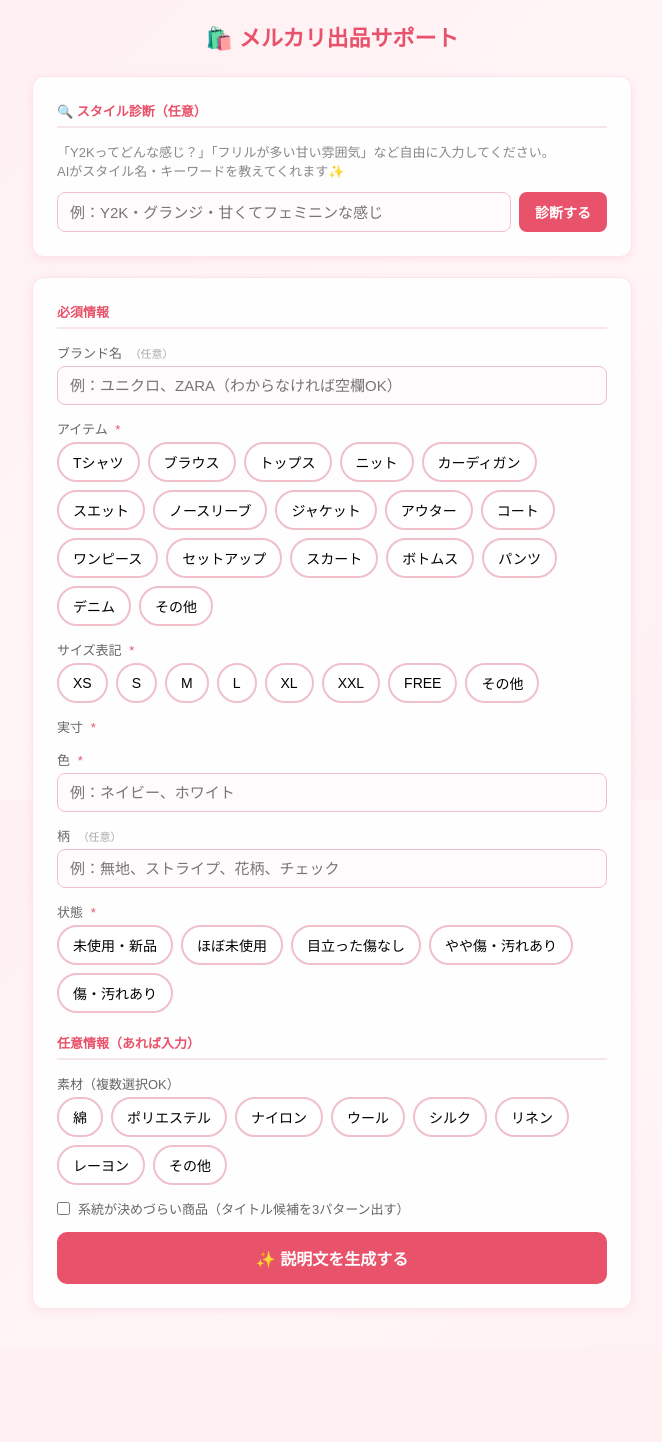
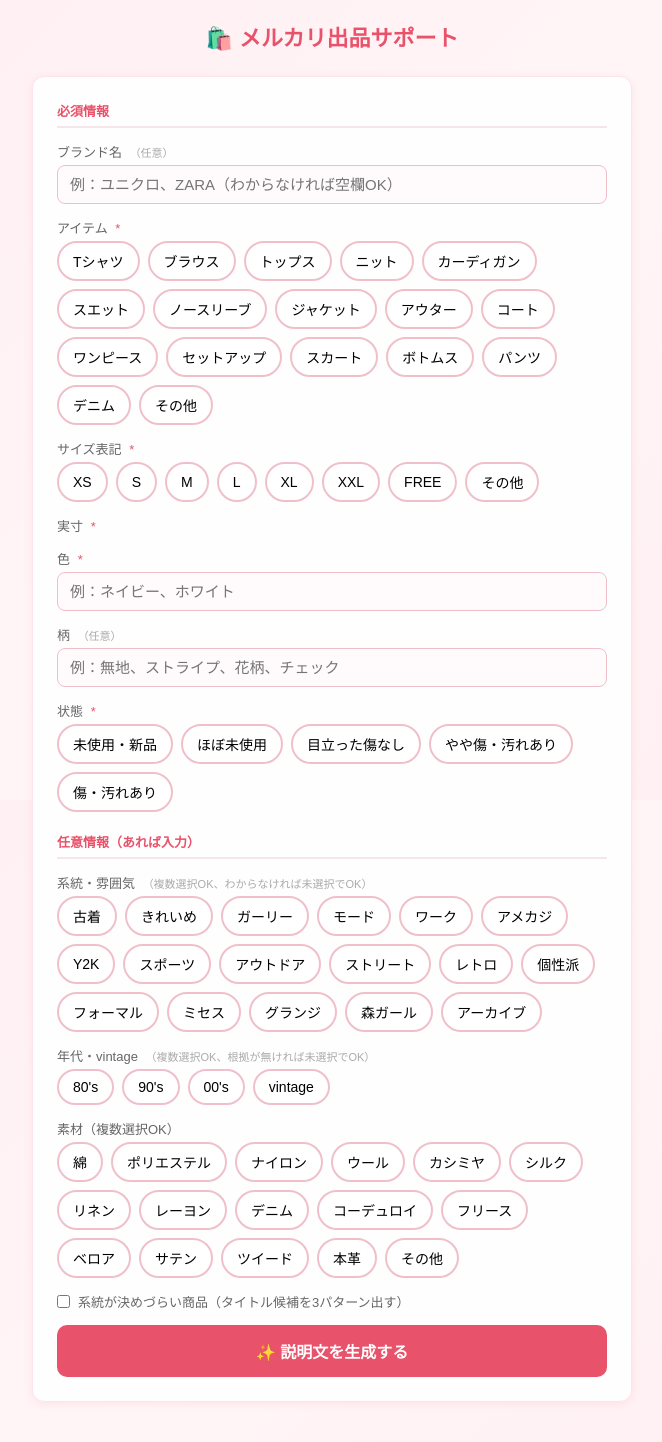
Before and after one commit to asumi-python/mercari-helper, a Flask app: page / in a window 1280 px wide. Shown: the whole page, without its empty margins (308-970 px from the left). Before the commit the page ends 1308 px from the top, so only its background shows below. Run offline with Flask 3, Linux system fonts and the light colour scheme.

Commit message:
スタイル診断を系統・年代の直接選択ボタンに置き換え、FREEサイズのタイトル除外と素材の誇張表現対策を追加
- スタイル診断（analyze_style・/style）を削除し、系統（グランジ・森ガール・アーカイブを追加）と
  年代・vintage（80's/90's/00's/vintage）を別軸の複数選択ボタンとしてフォームに追加
- サイズがFREE系のときはタイトルから除外（プロンプト指示＋生成後の機械チェック）
- 素材ボタンを8種追加し、アイテムに応じた重要度調整をプロンプトに追加
- 素材の感触・品質を断定する表現（肌触り抜群・上質など）をscrub_material_hype()で機械的に除去

```diff
--- a/app.py
+++ b/app.py
@@ -6,7 +6,7 @@ from flask import Flask, render_template, request, jsonify
 from google import genai
 from google.genai import types
 from dotenv import load_dotenv
-from keitou_data import keitou_reference_text
+from keitou_data import KEITOU_GUIDE, ERA_GUIDE, keitou_reference_text, era_reference_text
 
 load_dotenv()
 
@@ -15,7 +15,7 @@ client = genai.Client(api_key=os.getenv("GEMINI_API_KEY"))
 
 # gemini-2.5-flashはデフォルトで思考(thinking)機能がONになっており、
 # 単純な文章生成でも内部で推論トークンを消費して数秒〜十数秒遅くなる。
-# スタイル診断・説明文生成は思考不要なタスクなのでOFFにして高速化する。
+# タイトル・説明文生成は思考不要なタスクなのでOFFにして高速化する。
 FAST_CONFIG = types.GenerateContentConfig(
     thinking_config=types.ThinkingConfig(thinking_budget=0)
 )
@@ -50,6 +50,23 @@ SALES_INSIGHT = """【参考：これまでの販売データからわかって
 def current_season_label():
     """今日の月から「秋冬」「春夏」を判定する（10〜3月は秋冬、4〜9月は春夏）"""
     return "秋冬" if date.today().month in (10, 11, 12, 1, 2, 3) else "春夏"
+
+
+# 「FREE」「F」のようなタグ表記そのままでは誰も検索しないため、
+# これらに当てはまる場合はタイトルの単語候補からサイズ自体を外す（商品説明のサイズ欄には従来通り表示する）。
+FREE_SIZE_LABELS = {"free", "f", "フリー", "フリーサイズ", "one size", "onesize"}
+
+
+def is_free_size(size):
+    normalized = re.sub(r'\s+', '', size or '').lower()
+    return normalized in FREE_SIZE_LABELS
+
+
+def strip_free_size_word(title):
+    """AIが指示を無視してFREE表記をタイトルに入れてしまった場合の二重チェック"""
+    words = title.split()
+    words = [w for w in words if re.sub(r'\s+', '', w).lower() not in FREE_SIZE_LABELS]
+    return ' '.join(words)
 
 
 # 実際に閲覧数が多かった／早く売れた商品のタイトル・説明文の実例。
@@ -90,16 +107,38 @@ def extract_section(text, section):
     return re.sub(r'^\(.*?\)\s*', '', match.group(1).strip(), flags=re.S).strip()
 
 
-def extract_title_candidates(text):
+def extract_title_candidates(text, free_size=False):
     """系統が決めづらい商品向け：「候補1：（系統名）タイトル」形式の行を複数抽出する"""
+    def clean(raw):
+        raw = strip_free_size_word(raw) if free_size else raw
+        return enforce_title_length(raw)
+
     section = extract_section(text, 'タイトル')
     matches = re.findall(r'候補\d+[：:]\s*(?:[（(](.*?)[）)])?\s*(.+)', section)
     if not matches:
-        return [{"style": None, "title": enforce_title_length(section)}]
+        return [{"style": None, "title": clean(section)}]
     return [
-        {"style": style.strip() if style else None, "title": enforce_title_length(title.strip())}
+        {"style": style.strip() if style else None, "title": clean(title.strip())}
         for style, title in matches
     ]
+
+
+# 素材の感触・品質を断定する表現は、プロンプトの指示だけでは守られない場合があったため
+# （カシミヤで「肌触り抜群」「上質」が出力された事例あり）、コード側でも二重に取り除く。
+MATERIAL_HYPE_PATTERNS = [
+    r'肌触り(?:が|の)?(?:良い|いい|抜群|最高)',
+    r'上質な?',
+    r'高級な?',
+    r'通気性抜群',
+    r'さらさら(?:な|の)?',
+    r'しっとり(?:した|の)?',
+]
+
+
+def scrub_material_hype(text):
+    for pattern in MATERIAL_HYPE_PATTERNS:
+        text = re.sub(pattern, '', text)
+    return re.sub(r'[ 　]{2,}', ' ', text)
 
 
 def enforce_title_length(title, limit=40):
@@ -132,41 +171,14 @@ def enforce_description_length(appeal, hashtags, detail_text, limit=1000):
 
     return description
 
-def analyze_style(query):
-    prompt = f"""
-あなたはファッションの専門家です。
-以下の入力に対して、古着・メルカリ出品に役立つ情報を教えてください。
-
-入力：{query}
-
-【当店で使っている系統一覧】（スタイル名は、できる限りこの中から選んでください。当てはまるものが無い場合のみ新しい名前にしてください）
-{keitou_reference_text()}
-
-以下の形式で答えてください。
-
-【スタイル名】
-（該当するファッションスタイルの名前。複数ある場合はカンマ区切りで）
-
-【説明】
-（そのスタイルの特徴を2〜3文で。初心者にもわかりやすく）
-
-【メルカリで使えるキーワード】
-（検索されやすいハッシュタグ向けキーワードを5〜8個。カンマ区切りで）
-
-【こんな商品に使える】
-（どんなアイテム・色・素材に合うか1〜2文で）
-"""
-    response = client.models.generate_content(
-        model="gemini-2.5-flash", contents=prompt, config=FAST_CONFIG
-    )
-    return response.text
-
 def generate_description(info):
     style_line = f"スタイル・雰囲気：{info['style']}" if info.get('style') else ''
+    era_line = f"年代・時代感：{info['era']}" if info.get('era') else ''
     season = current_season_label()
     examples = good_examples_text()
     examples_block = f"\n{examples}\n" if examples else ""
     uncertain_style = bool(info.get('uncertain_style'))
+    free_size = is_free_size(info['size'])
 
     # 系統一覧・販売傾向・商品情報など、タイトル用プロンプトと説明文用プロンプトの両方で必要な部分。
     # 2本に分けて並行実行する分、入力トークンは2重になるが、生成時間を支配するのは出力の長さなので
@@ -177,8 +189,14 @@ def generate_description(info):
 【当店で使っている系統一覧】
 {keitou_reference_text()}
 
+【年代・vintage関連のワード一覧】
+{era_reference_text()}
+
 {SALES_INSIGHT}
 今は「{season}」の時期です。商品がこの季節物として自然に当てはまる場合や、ジャンルがアウター・ワンピースなど単価が高い傾向にある場合は、保温性・重ね着のしやすさ・季節感など単価が乗りやすい訴求ポイントを意識してください。ただし、商品に関係ない季節・ジャンルを無理にこじつけたり、事実にない特徴を書き加えたりしないこと。
+
+素材の重要度はアイテムによって調整してください（固定ルールではなく商品に応じて判断する）。ニット・コートなど防寒性・肌触りが魅力になるアイテムではウール・カシミヤなどの素材情報を積極的に使い、スポーツウェア・アウトドアウェアでは用途に関わる素材（ナイロン・ポリエステルなど）を重視し、デザイン性が主役の古着ではシルエットや柄を優先し素材は補足程度に留めてください。
+【重要】素材名だけを根拠にした感触・品質の評価表現は一切使わないこと。「肌触りが良い／肌触り抜群／さらさら／しっとり／上質／高級／暖かい／通気性抜群」のような言葉は、実際に試着・確認していない限り断定できないため禁止。素材名と「どんな用途・着こなしに向くか」だけを事実として伝え、感触や品質の評価はしないこと。
 {examples_block}
 【商品情報】
 ブランド名：{info['brand']}
@@ -189,15 +207,32 @@ def generate_description(info):
 状態：{info['condition']}
 素材：{info.get('material') or '不明'}
 {style_line}
+{era_line}
 """
 
+    era_note = (
+        "年代は「年代・時代感」に記載がある場合のみ使用し、記載が無い場合は90s・00sなどと推測で書かないこと。"
+        "年代と系統が同じ意味を指す場合（例：Y2Kと00sなど）は重複させず、どちらか一方だけを使うこと。"
+        if info.get('era') else ""
+    )
+
     if uncertain_style:
+        priority_items = ["アイテム名"]
+        if not free_size:
+            priority_items.append("サイズ")
+        priority_items += ["色", "ブランド名", "素材"]
+        if info.get('era'):
+            priority_items.append("年代")
+        priority_items.append("系統・デザインの特徴")
+        priority_text = "、".join(priority_items)
+
         title_instruction = (
             "（この商品は系統が1つに決めづらいため、上の【当店で使っている系統一覧】から異なる系統を3つ選び、"
             "それぞれを軸にしたタイトル候補を3つ作ること。各候補は単独で40文字ちょうどになるまで使い切り、"
             "文章にせず検索されやすい単語を並べる形にする。単語と単語の間は必ず半角スペースで区切り、続けて書かないこと。"
-            "アイテム名、サイズ、色、ブランド名、素材、系統・デザインの特徴を優先度が高い順に並べ、優先度が低い単語から"
-            "先に削って調整すること。系統ワードは各候補1個までにする。\n"
+            f"{priority_text}を優先度が高い順に並べ、優先度が低い単語から"
+            "先に削って調整すること。系統ワードは各候補1個までにする。"
+            f"{era_note}\n"
             "必ず以下の形式で、3行だけ出力すること（説明文などはここに書かない）：\n"
             "候補1：（系統名）単語 単語 単語 単語（スペース区切りのタイトル本体）\n"
             "候補2：（系統名）単語 単語 単語 単語（スペース区切りのタイトル本体）\n"
@@ -215,7 +250,7 @@ def generate_description(info):
 【出力形式】必ず以下の形式で出力してください。
 
 【説明文】
-（商品の魅力を3つのポイントに絞り、1ポイント1行、各行の先頭に「✅」を付けて箇条書きにすること。長い文章は読まれないため、1行は20〜30文字程度の短い一文にまとめる。ポイントはデザインの特徴・素材感・着こなし方・季節感などから、その商品に合うものを3つ選ぶ。着こなし方を提案する行は、その商品自体の系統・雰囲気に自然に合うものにすること（特定のコンセプトに無理に寄せない）。{appeal_note}色・素材・状態など商品自体の事実は正確に書き、誇張・変更しないこと。見出し・実寸・注意書きは書かない。行頭の✅以外の記号（✨・☺・☘など）は文中で使わず、ごちゃごちゃしないようにする）
+（商品の魅力を3つのポイントに絞り、1ポイント1行、各行の先頭に「✅」を付けて箇条書きにすること。長い文章は読まれないため、1行は20〜30文字程度の短い一文にまとめる。ポイントはデザインの特徴・素材感・着こなし方・季節感などから、その商品に合うものを3つ選ぶ。着こなし方を提案する行は、その商品自体の系統・雰囲気に自然に合うものにすること（特定のコンセプトに無理に寄せない）。{appeal_note}色・素材・状態など商品自体の事実は正確に書き、誇張・変更しないこと。素材の感触・品質を断定する表現（上質・肌触り抜群・高級など）は使わないこと。見出し・実寸・注意書きは書かない。行頭の✅以外の記号（✨・☺・☘など）は文中で使わず、ごちゃごちゃしないようにする）
 
 【ハッシュタグ】
 （5〜8個。メルカリで検索されやすいものを選ぶ）
@@ -240,16 +275,25 @@ def generate_description(info):
                 return {"error": "只今アクセスが集中しています。1分ほど待ってからもう一度お試しください。"}
             return {"error": "生成に失敗しました。もう一度お試しください。"}
 
-        titles = extract_title_candidates(title_text)
+        titles = extract_title_candidates(title_text, free_size=free_size)
         appeal = extract_section(desc_text, '説明文')
         hashtags = extract_section(desc_text, 'ハッシュタグ')
     else:
+        priority_items = ["アイテム名"]
+        if not free_size:
+            priority_items.append("サイズ")
+        priority_items += ["色", "ブランド名（英語表記とカタカナ表記の両方が一般的なら両方）", "素材"]
+        if info.get('era'):
+            priority_items.append("年代")
+        priority_items.append("系統・デザインの特徴")
+        priority_text = "、".join(priority_items)
+        low_priority_group = "素材" + ("・年代" if info.get('era') else "") + "・系統・デザインの特徴"
+
         title_instruction = (
-            "（40文字ちょうどになるまで使い切ること。文章にせず、検索されやすい単語を並べる形にする。アイテム名、サイズ、色、"
-            "ブランド名（英語表記とカタカナ表記の両方が一般的なら両方）、素材、系統・デザインの特徴を、優先度が高い順に並べて"
-            "40文字に収まるだけ詰め込む。優先度が低い単語（素材・系統・デザインの特徴）から先に削って調整すること。ただし"
+            f"（40文字ちょうどになるまで使い切ること。文章にせず、検索されやすい単語を並べる形にする。{priority_text}を、"
+            f"優先度が高い順に並べて40文字に収まるだけ詰め込む。優先度が低い単語（{low_priority_group}）から先に削って調整すること。ただし"
             "系統・雰囲気を表す単語は、複数思いついても合計1〜2個までに絞ること。使う場合は上の【当店で使っている系統一覧】の"
-            "中から商品に最も近いものを選び、一覧に無い独自の雰囲気ワードを何個も並べないこと）"
+            f"中から商品に最も近いものを選び、一覧に無い独自の雰囲気ワードを何個も並べないこと。{era_note}）"
         )
 
         prompt = f"""{context_block}
@@ -259,7 +303,7 @@ def generate_description(info):
 {title_instruction}
 
 【説明文】
-（商品の魅力を3つのポイントに絞り、1ポイント1行、各行の先頭に「✅」を付けて箇条書きにすること。長い文章は読まれないため、1行は20〜30文字程度の短い一文にまとめる。ポイントはデザインの特徴・素材感・着こなし方・季節感などから、その商品に合うものを3つ選ぶ。着こなし方を提案する行は、その商品自体の系統・雰囲気に自然に合うものにすること（特定のコンセプトに無理に寄せない）。色・素材・状態など商品自体の事実は正確に書き、誇張・変更しないこと。見出し・実寸・注意書きは書かない。行頭の✅以外の記号（✨・☺・☘など）は文中で使わず、ごちゃごちゃしないようにする）
+（商品の魅力を3つのポイントに絞り、1ポイント1行、各行の先頭に「✅」を付けて箇条書きにすること。長い文章は読まれないため、1行は20〜30文字程度の短い一文にまとめる。ポイントはデザインの特徴・素材感・着こなし方・季節感などから、その商品に合うものを3つ選ぶ。着こなし方を提案する行は、その商品自体の系統・雰囲気に自然に合うものにすること（特定のコンセプトに無理に寄せない）。色・素材・状態など商品自体の事実は正確に書き、誇張・変更しないこと。素材の感触・品質を断定する表現（上質・肌触り抜群・高級など）は使わないこと。見出し・実寸・注意書きは書かない。行頭の✅以外の記号（✨・☺・☘など）は文中で使わず、ごちゃごちゃしないようにする）
 
 【ハッシュタグ】
 （5〜8個。メルカリで検索されやすいものを選ぶ）
@@ -301,15 +345,22 @@ def generate_description(info):
         "※素人採寸のため、多少の誤差はご容赦ください。"
     )
 
+    appeal = scrub_material_hype(appeal)
     description = enforce_description_length(appeal, hashtags, '\n\n'.join(detail_parts))
 
     if uncertain_style:
         return {"titles": titles, "description": description, "hashtags": hashtags}
-    return {"title": enforce_title_length(extract_section(text, 'タイトル')), "description": description, "hashtags": hashtags}
+    raw_title = extract_section(text, 'タイトル')
+    final_title = enforce_title_length(strip_free_size_word(raw_title) if free_size else raw_title)
+    return {"title": final_title, "description": description, "hashtags": hashtags}
 
 @app.route("/")
 def index():
-    return render_template("index.html")
+    return render_template(
+        "index.html",
+        keitou_names=[g["name"] for g in KEITOU_GUIDE],
+        era_names=[g["name"] for g in ERA_GUIDE],
+    )
 
 @app.route("/generate", methods=["POST"])
 def generate():
@@ -320,11 +371,5 @@ def generate():
         return jsonify(result), 502
     return jsonify(result)
 
-@app.route("/style", methods=["POST"])
-def style():
-    query = request.json.get("query", "")
-    result = analyze_style(query)
-    return jsonify({"result": result})
-
 if __name__ == "__main__":
     app.run(debug=True, host="0.0.0.0", threaded=True)
--- a/templates/index.html
+++ b/templates/index.html
@@ -253,42 +253,6 @@
   <div class="container">
     <h1>🛍️ メルカリ出品サポート</h1>
 
-    <!-- スタイル診断カード -->
-    <div class="card" id="style-card">
-      <div class="section-title">🔍 スタイル診断（任意）</div>
-      <p style="font-size:13px; color:#888; margin-bottom:12px;">
-        「Y2Kってどんな感じ？」「フリルが多い甘い雰囲気」など自由に入力してください。<br>
-        AIがスタイル名・キーワードを教えてくれます✨
-      </p>
-      <div style="display:flex; gap:8px;">
-        <input type="text" id="style-query" placeholder="例：Y2K・グランジ・甘くてフェミニンな感じ" style="flex:1;">
-        <button type="button" onclick="analyzeStyle()"
-          style="padding:10px 16px; background:#e8526a; color:white; border:none; border-radius:8px; font-size:14px; font-weight:bold; cursor:pointer; white-space:nowrap;">
-          診断する
-        </button>
-      </div>
-
-      <div id="style-loading" style="display:none; text-align:center; color:#999; padding:12px; font-size:13px;">
-        AIが分析中...
-      </div>
-
-      <div id="style-result" style="display:none; margin-top:14px;">
-        <div class="result-text" id="style-result-text" style="font-size:13px; margin-bottom:10px;"></div>
-        <div style="display:flex; gap:8px; flex-wrap:wrap; align-items:center;">
-          <span style="font-size:12px; color:#888;">このスタイルで生成に反映する：</span>
-          <input type="text" id="style-selected" placeholder="スタイルキーワードを入力・編集"
-                 style="flex:1; font-size:13px; padding:8px 10px;">
-          <button type="button" onclick="applyStyle()"
-            style="padding:8px 14px; background:#e8526a; color:white; border:none; border-radius:8px; font-size:13px; font-weight:bold; cursor:pointer;">
-            ✅ 反映する
-          </button>
-        </div>
-        <div id="style-applied-msg" style="display:none; color:#e8526a; font-size:12px; margin-top:6px;">
-          ✨ スタイルが反映されました！下のフォームで確認できます。
-        </div>
-      </div>
-    </div>
-
     <div class="card" id="form-card">
       <div class="section-title">必須情報</div>
 
@@ -400,13 +364,6 @@
                style="display:none; margin-top:8px;">
       </div>
 
-      <!-- スタイル反映欄 -->
-      <div class="form-group" id="style-form-group" style="display:none;">
-        <label>スタイル・雰囲気 <span class="optional">（診断から反映）</span></label>
-        <input type="text" id="style-value" placeholder="例：Y2K・フェミニン" readonly
-               style="background:#fdf0f2; color:#e8526a; font-weight:bold;">
-      </div>
-
       <!-- 色・柄 -->
       <div class="form-group">
         <label>色 <span class="required">*</span></label>
@@ -432,6 +389,28 @@
 
       <div class="section-title" style="margin-top:20px;">任意情報（あれば入力）</div>
 
+      <!-- 系統・雰囲気 -->
+      <div class="form-group">
+        <label>系統・雰囲気 <span class="optional">（複数選択OK、わからなければ未選択でOK）</span></label>
+        <div class="size-buttons" id="keitou-buttons">
+          {% for name in keitou_names %}
+          <button type="button" class="size-btn" onclick="toggleKeitou(this)">{{ name }}</button>
+          {% endfor %}
+        </div>
+        <input type="hidden" id="style">
+      </div>
+
+      <!-- 年代・vintage -->
+      <div class="form-group">
+        <label>年代・vintage <span class="optional">（複数選択OK、根拠が無ければ未選択でOK）</span></label>
+        <div class="size-buttons" id="era-buttons">
+          {% for name in era_names %}
+          <button type="button" class="size-btn" onclick="toggleEra(this)">{{ name }}</button>
+          {% endfor %}
+        </div>
+        <input type="hidden" id="era">
+      </div>
+
       <!-- 素材 -->
       <div class="form-group">
         <label>素材（複数選択OK）</label>
@@ -440,9 +419,17 @@
           <button type="button" class="size-btn" onclick="toggleMaterial(this)">ポリエステル</button>
           <button type="button" class="size-btn" onclick="toggleMaterial(this)">ナイロン</button>
           <button type="button" class="size-btn" onclick="toggleMaterial(this)">ウール</button>
+          <button type="button" class="size-btn" onclick="toggleMaterial(this)">カシミヤ</button>
           <button type="button" class="size-btn" onclick="toggleMaterial(this)">シルク</button>
           <button type="button" class="size-btn" onclick="toggleMaterial(this)">リネン</button>
           <button type="button" class="size-btn" onclick="toggleMaterial(this)">レーヨン</button>
+          <button type="button" class="size-btn" onclick="toggleMaterial(this)">デニム</button>
+          <button type="button" class="size-btn" onclick="toggleMaterial(this)">コーデュロイ</button>
+          <button type="button" class="size-btn" onclick="toggleMaterial(this)">フリース</button>
+          <button type="button" class="size-btn" onclick="toggleMaterial(this)">ベロア</button>
+          <button type="button" class="size-btn" onclick="toggleMaterial(this)">サテン</button>
+          <button type="button" class="size-btn" onclick="toggleMaterial(this)">ツイード</button>
+          <button type="button" class="size-btn" onclick="toggleMaterial(this)">本革</button>
           <button type="button" class="size-btn" onclick="toggleMaterial(this)">その他</button>
         </div>
         <input type="text" id="material-other" placeholder="素材を入力" style="display:none; margin-top:8px;">
@@ -487,42 +474,20 @@
   </div>
 
   <script>
-    // ── スタイル診断 ──
-    async function analyzeStyle() {
-      const query = document.getElementById('style-query').value.trim();
-      if (!query) { alert('スタイルや雰囲気を入力してください。'); return; }
-
-      document.getElementById('style-loading').style.display = 'block';
-      document.getElementById('style-result').style.display = 'none';
-
-      const res = await fetch('/style', {
-        method: 'POST',
-        headers: { 'Content-Type': 'application/json' },
-        body: JSON.stringify({ query })
-      });
-      const data = await res.json();
-
-      document.getElementById('style-loading').style.display = 'none';
-      document.getElementById('style-result-text').textContent = data.result;
-
-      // スタイル名をキーワード欄に自動セット
-      const styleMatch = data.result.match(/【スタイル名】\s*([\s\S]*?)(?=\n【|$)/);
-      if (styleMatch) {
-        document.getElementById('style-selected').value = styleMatch[1].trim();
-      }
-
-      document.getElementById('style-result').style.display = 'block';
+    // ── 系統選択（複数OK） ──
+    function toggleKeitou(btn) {
+      btn.classList.toggle('active');
+      const selected = [...document.querySelectorAll('#keitou-buttons .size-btn.active')]
+        .map(b => b.textContent);
+      document.getElementById('style').value = selected.join('・');
     }
 
-    function applyStyle() {
-      const val = document.getElementById('style-selected').value.trim();
-      if (!val) return;
-      document.getElementById('style-value').value = val;
-      document.getElementById('style-form-group').style.display = 'block';
-      document.getElementById('style-applied-msg').style.display = 'block';
-      setTimeout(() => {
-        document.getElementById('style-applied-msg').style.display = 'none';
-      }, 3000);
+    // ── 年代・vintage選択（複数OK） ──
+    function toggleEra(btn) {
+      btn.classList.toggle('active');
+      const selected = [...document.querySelectorAll('#era-buttons .size-btn.active')]
+        .map(b => b.textContent);
+      document.getElementById('era').value = selected.join('・');
     }
 
     // ── アイテムグループ定義 ──
@@ -718,7 +683,8 @@
         color:        colorText,
         condition:    document.getElementById('condition').value,
         material:     document.getElementById('material').value,
-        style:        document.getElementById('style-value').value.trim(),
+        style:        document.getElementById('style').value,
+        era:          document.getElementById('era').value,
         uncertain_style: document.getElementById('uncertain-style').checked,
       };
 
```
Also changed, not shown: keitou_data.py (+52 -1 lines).
